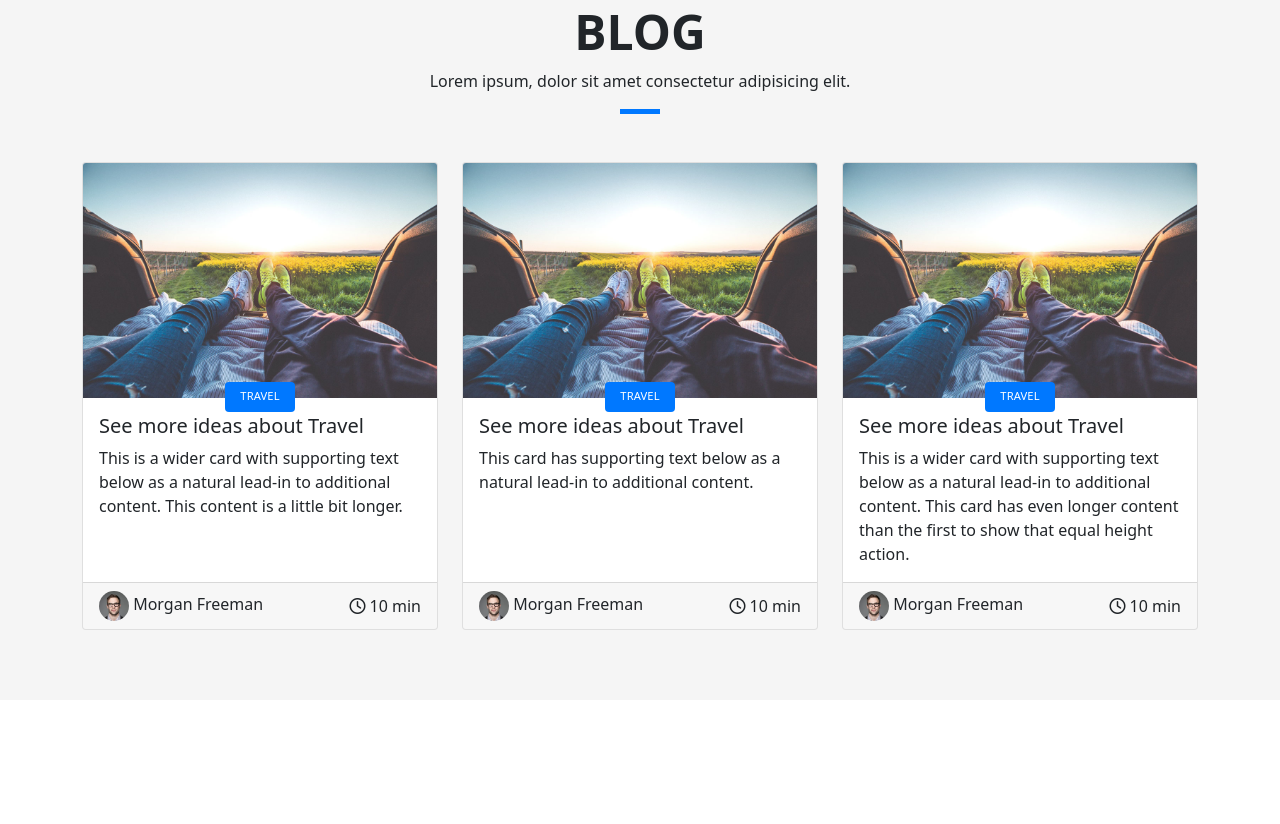
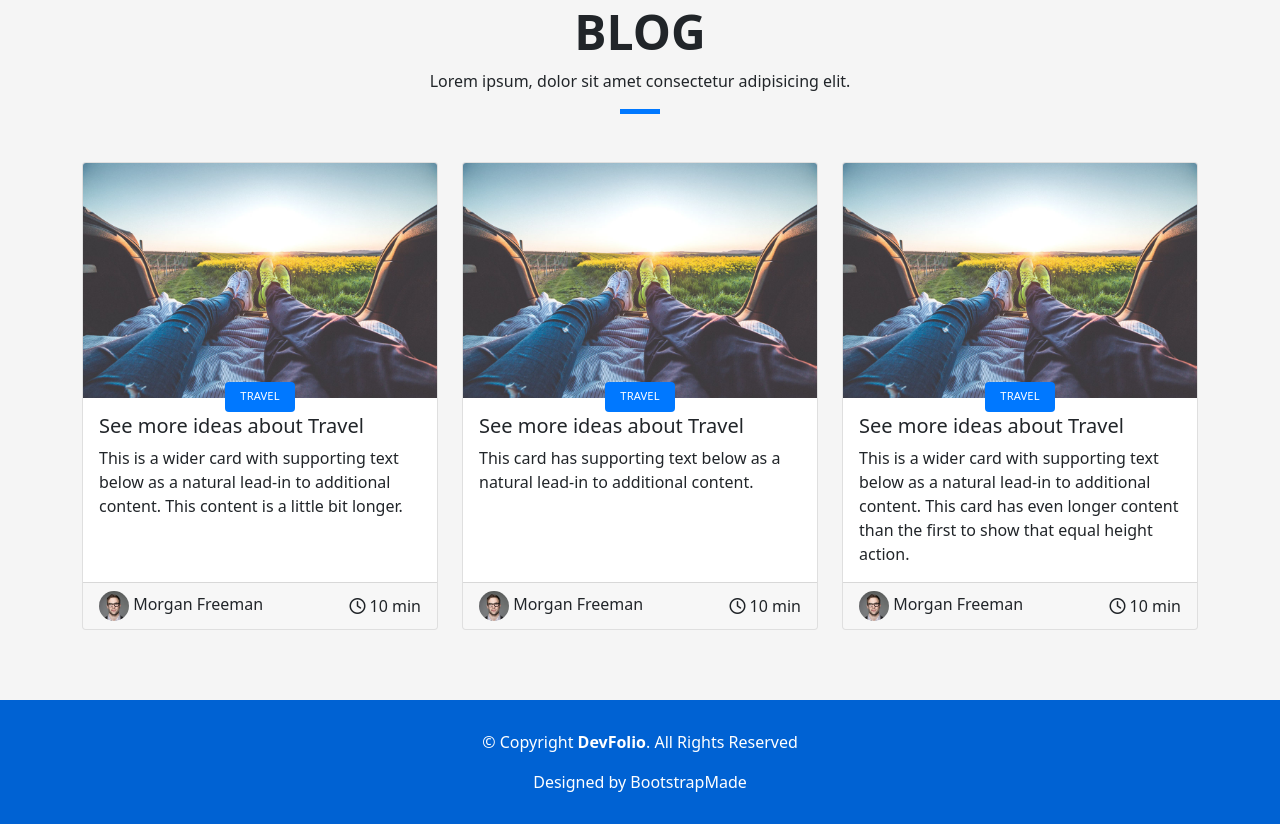
Before and after one commit to HosSamNeo/devfolio, a plain HTML site: page index.html in a window 1280 px wide. Shown: the part 4482-5306 px from the top of the page. Before the commit the page ends 5182 px from the top, so only its background shows below. Drawn offline with nearby package versions, Linux system fonts and the light colour scheme.

Commit message:
footer
footer

```diff
--- a/index.html
+++ b/index.html
@@ -544,6 +544,21 @@
         </div>
     </section>
     <!-- END BLOG SECTION  -->
+    <!-- START FOOTER SECTION  -->
+    <footer>
+        <div class="container">
+            <div class="row">
+                <div class="col-sm-12">
+                    <div class="copyright-box d-flex justify-content-center align-items-center flex-column text-center">
+                        <p class="copyright">© Copyright <strong>DevFolio</strong>. All Rights Reserved</p>
+                        <div class="credits"> Designed by BootstrapMade
+                        </div>
+                    </div>
+                </div>
+            </div>
+        </div>
+    </footer>
+    <!-- END FOOTER SECTION  -->
     <script src="https://cdnjs.cloudflare.com/ajax/libs/bootstrap/5.1.0/js/bootstrap.min.js" integrity="sha512-NWNl2ZLgVBoi6lTcMsHgCQyrZVFnSmcaa3zRv0L3aoGXshwoxkGs3esa9zwQHsChGRL4aLDnJjJJeP6MjPX46Q==" crossorigin="anonymous" referrerpolicy="no-referrer"></script>
 </body>
 </html>
--- a/style.css
+++ b/style.css
@@ -455,3 +455,11 @@ body {
     width: 30px !important;
 }
 /* END BLOG SECTION  */
+
+/* START FOOTER SECTION  */
+footer {
+    padding: 30px 0px;
+    background-color: #0062d3;
+    color: white;
+}
+/* END FOOTER SECTION  */
```
